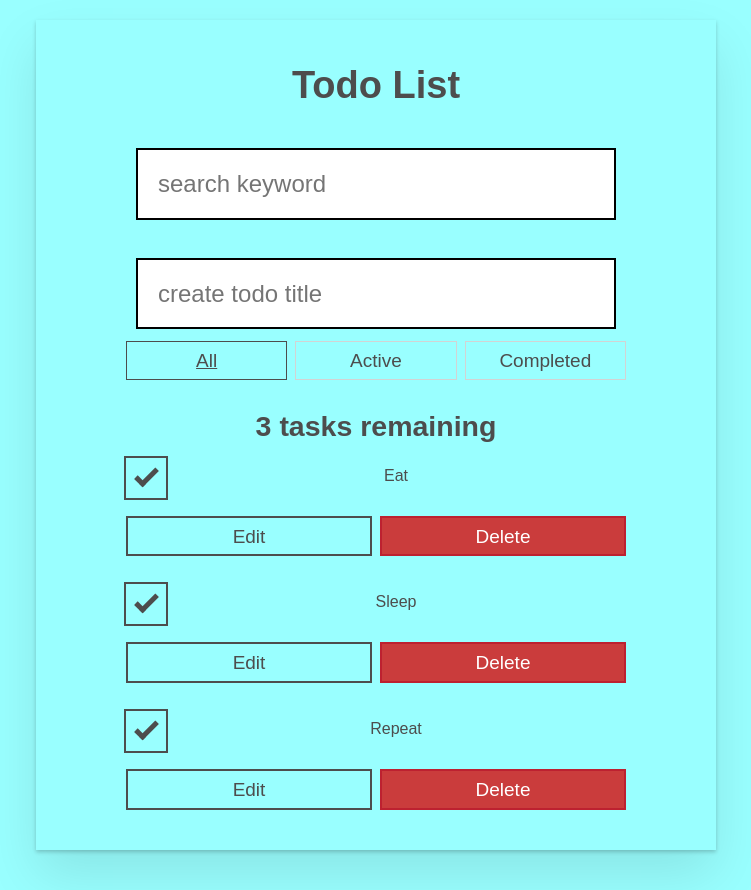
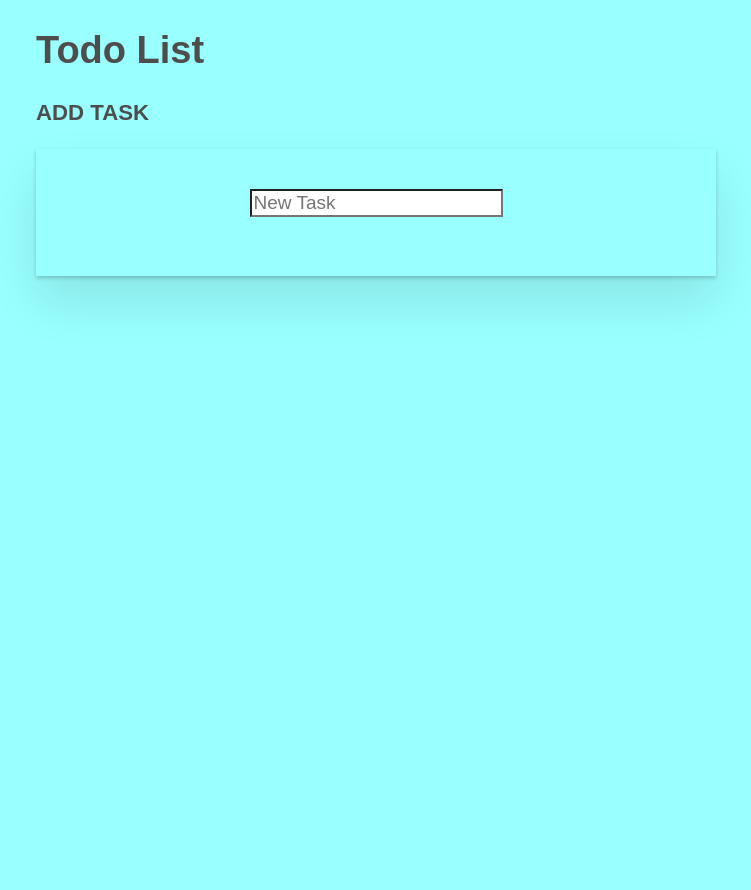
Before and after one commit to opatu07/react-todo, a React (Vite) app: page / in a window 1280 px wide. Shown: the whole page, without its empty margins (264-1015 px from the left). After the commit the page ends 800 px from the top, so only its background shows below. Built offline with nearby package versions, Linux system fonts and the light colour scheme.

Commit message:
新規登録、表示

```diff
--- a/src/App.jsx
+++ b/src/App.jsx
@@ -1,117 +1,50 @@
 import { useState } from "react";
-import { nanoid } from "nanoid";
-import Todo from "./components/Todo";
-import Form from "./components/Form";
-import FilterButton from "./components/FilterButton";
 
-const FILTER_MAP = {
-  All: () => true,
-  Active: (task) => !task.completed,
-  Completed: (task) => task.completed,
-};
-const FILTER_NAMES = Object.keys(FILTER_MAP);
+function App() {
+  const [todo, setTodo] = useState("");
+  const [list, setList] = useState([]);
 
-function App(props) {
-
-  const [filter, setFilter] = useState("All");
-  const [searchTerm, setSearchTerm] = useState("");
-
-  const filterList = FILTER_NAMES.map((name) => (
-    <FilterButton
-    key={name}
-    name={name}
-    isPressed={name === filter}
-    setFilter={setFilter}
-    />
-  ));
-
-  function addTask(name) {
-    const newTask = { id: `todo-${nanoid()}`, name, completed: false };
-    setTasks([...tasks, newTask]);
+  function createTodo(event) {
+    setTodo(event.target.value);
   }
 
-  function toggleTaskCompleted(id) {
-    const updatedTasks = tasks.map((task) => {
-      // このタスクが編集されたタスクと同じ ID を持っている場合
-      if (id === task.id) {
-        // オブジェクトを開いて、 `completed` プロップが
-        // 反転された新しいオブジェクトを作成します。
-        return { ...task, completed: !task.completed };
-      }
-      return task;
-    });
-    setTasks(updatedTasks);
+  function addTodo(event) {
+    event.preventDefault();
+    if (todo.trim() !== "") {
+      setList([...list, todo]);
+      setTodo("");
+    }
   }
 
-  function deleteTask(id) {
-    const remainingTasks = tasks.filter((task) => id !== task.id);
-    setTasks(remainingTasks);
+  function editTodo(id) {
+    const editedTodo = list.find((index) => index === id);
+    setTodo(editedTodo);
   }
 
-  function editTask(id, newName) {
-    const editedTaskList = tasks.map((task) => {
-      // このタスクが編集されたタスクと同じIDを持っている場合
-      if (id === task.id) {
-        // タスクをコピーし、名前を更新する
-        return { ...task, name: newName };
-      }
-      // 編集されたタスクでない場合は、元のタスクを返します。
-      return task;
-    });
-    setTasks(editedTaskList);
-  }
+  return (
+    <>
+      <div className="title">
+        <h1>Todo List</h1>
+      </div>
 
-  const [tasks, setTasks] = useState(props.tasks);
+      <div className="add-title">
+        <h3>ADD TASK</h3>
+      </div>
 
-  const filteredTasks = tasks
-    .filter(FILTER_MAP[filter]) // ✅ フィルター適用（All, Active, Completed）
-    .filter((task) => {
-      const words = task.name.toLowerCase().split(/\s+/); // タスク名を単語に分割
-      return words.some(word => word.startsWith(searchTerm.toLowerCase())); // 先頭から比較
-    });
-
-  const taskList = filteredTasks
-  .map((task) => (
-    <Todo
-      id={task.id}
-      name={task.name}
-      completed={task.completed}
-      key={task.id}
-      toggleTaskCompleted={toggleTaskCompleted}
-      deleteTask={deleteTask}
-      editTask={editTask}
-    />
-  ));
-
-  const tasksNoun = taskList.length !== 1 ? "tasks" : "task";
-  const headingText = `${taskList.length} ${tasksNoun} remaining`;
-
-  return (
-    <div className="todoapp stack-large">
-      <h1>Todo List</h1>
-
-      <input
-        type="text"
-        placeholder="search keyword"
-        className="input input__lg"
-        value={searchTerm}
-        onChange={(e) => setSearchTerm(e.target.value)}
-      />
-
-      <Form addTask={addTask} />
-
-      <div className="filters btn-group stack-exception">
-        {filterList}
+      <div className="todoapp">
+        <form onSubmit={addTodo}>
+          <input type="text" value={todo} onChange={createTodo} placeholder="New Task" />
+        </form>
+        <ul>
+          {list.map((item, index) => (
+            <li key={index}>
+              {item}
+              <button onClick={() => editTodo(index)}>Edit</button>
+            </li>
+          ))}
+        </ul>
       </div>
-      <h2 id="list-heading">{headingText}</h2>
-      <ul
-        role="list"
-        className="todo-list stack-large stack-exception"
-        aria-labelledby="list-heading">
-        {taskList}
-      </ul>
-    </div>
+    </>
   );
 }
-
 export default App;
```
